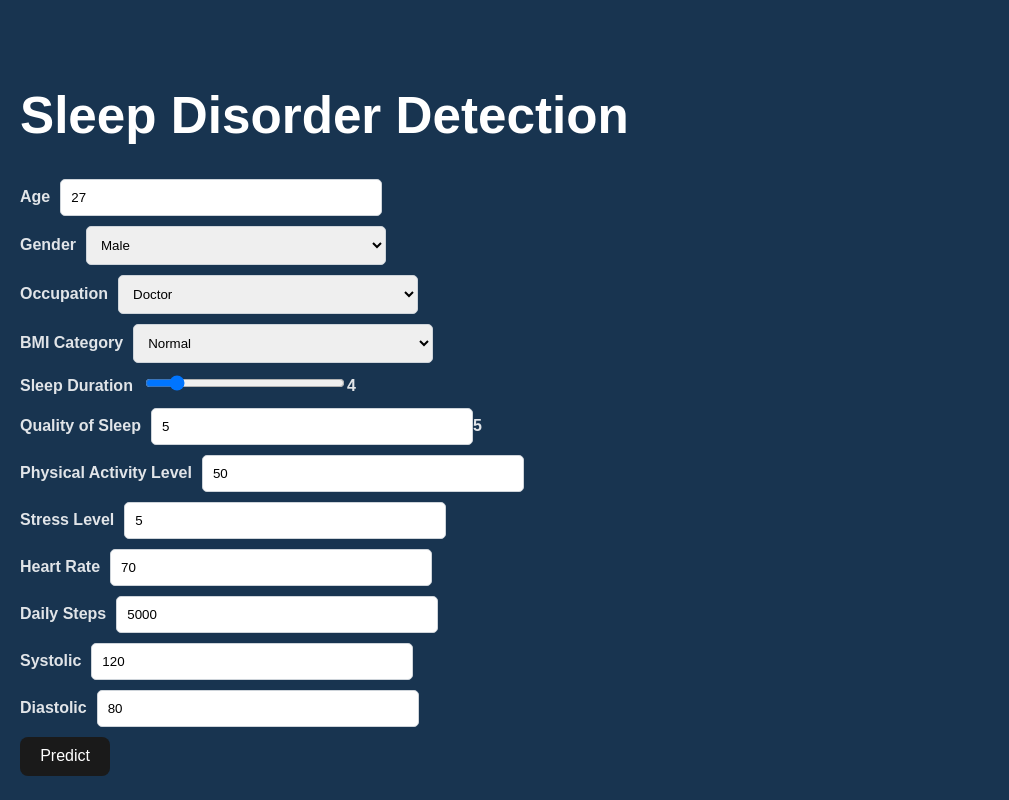
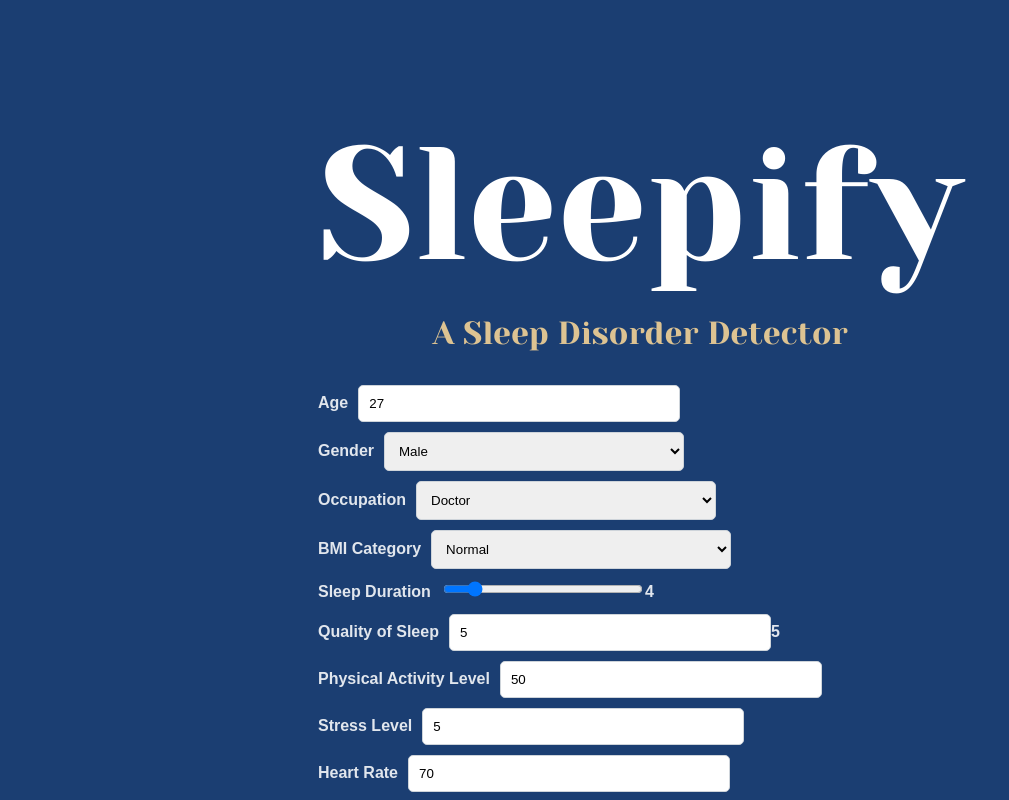
Before and after one commit to wengnong/sleepify-sleep-disorder-app, a React (Vite) app in the folder frontend/: page / in a window 1280 px wide. Shown: the top 800 px of the page, without its empty margins (0-1009 px from the left). Built offline with nearby package versions, Linux system fonts and the light colour scheme.

Commit message:
web update

```diff
--- a/frontend/src/App.css
+++ b/frontend/src/App.css
@@ -1,13 +1,26 @@
+@import url('https://fonts.googleapis.com/css2?family=Yeseva+One&display=swap');
+
 body {
   font-family: Arial, sans-serif;
-  background-color: #183450;
+  background-color: #1b3e72;
   margin: 0;
-  padding: 20px;
 }
 
-h1 {
+.ctitle {
+  font-family: 'Yeseva One';
+}
+
+#title {
+  font-size: 10em;
   text-align: center;
   color: #ffffff;
+}
+
+#subtitle {
+  margin-top: -14%;
+  font-size: 2em;
+  text-align: center;
+  color: #ddc392;
 }
 
 h2 {
--- a/frontend/src/App.jsx
+++ b/frontend/src/App.jsx
@@ -45,7 +45,12 @@ function App() {
 
   return (
     <div>
-      <h1>Sleep Disorder Detection</h1>
+      <div className="jumbotron">
+        <div className="ctitle">
+          <h1 id="title">Sleepify</h1>
+          <h2 id="subtitle">A Sleep Disorder Detector</h2>
+        </div>
+      </div>
 
       <div>
         <label>Age</label>
@@ -117,7 +122,7 @@ function App() {
       <button onClick={handlePredict}>Predict</button>
 
       {prediction !== null && (
-        <div>
+        <div class="predict-container">
           <h2>Prediction: {prediction === 0 ? 'No Disorder' : prediction === 1 ? 'Insomnia' : 'Sleep Apnea'}</h2>
         </div>
       )}
--- a/frontend/src/index.css
+++ b/frontend/src/index.css
@@ -1,3 +1,9 @@
+html, body {
+  margin: 0;
+  display: flex;
+  flex-direction: column;
+}
+
 :root {
   font-family: Inter, system-ui, Avenir, Helvetica, Arial, sans-serif;
   line-height: 1.5;
@@ -26,8 +32,6 @@ body {
   margin: 0;
   display: flex;
   place-items: center;
-  min-width: 320px;
-  min-height: 100vh;
 }
 
 h1 {
```
